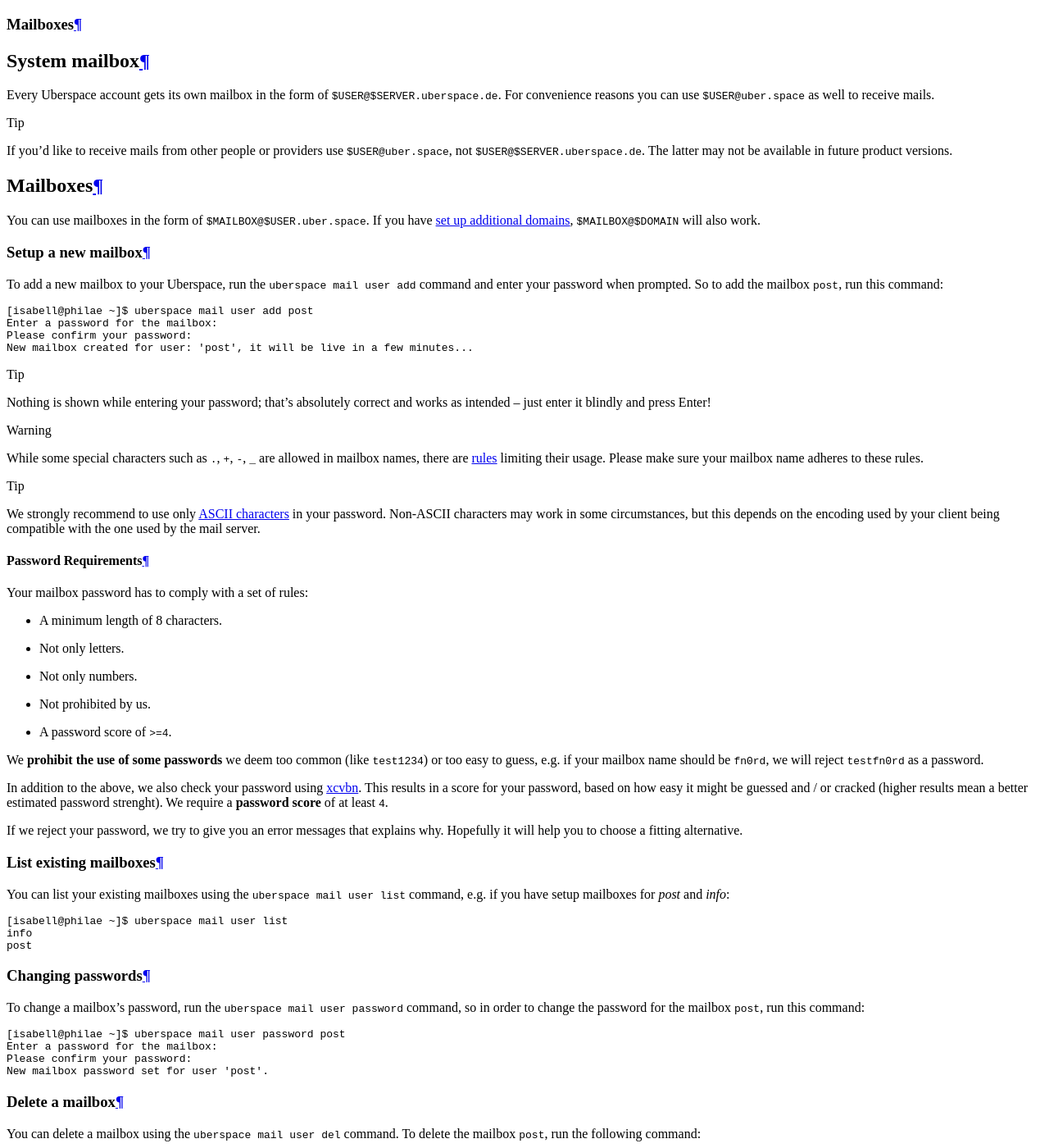
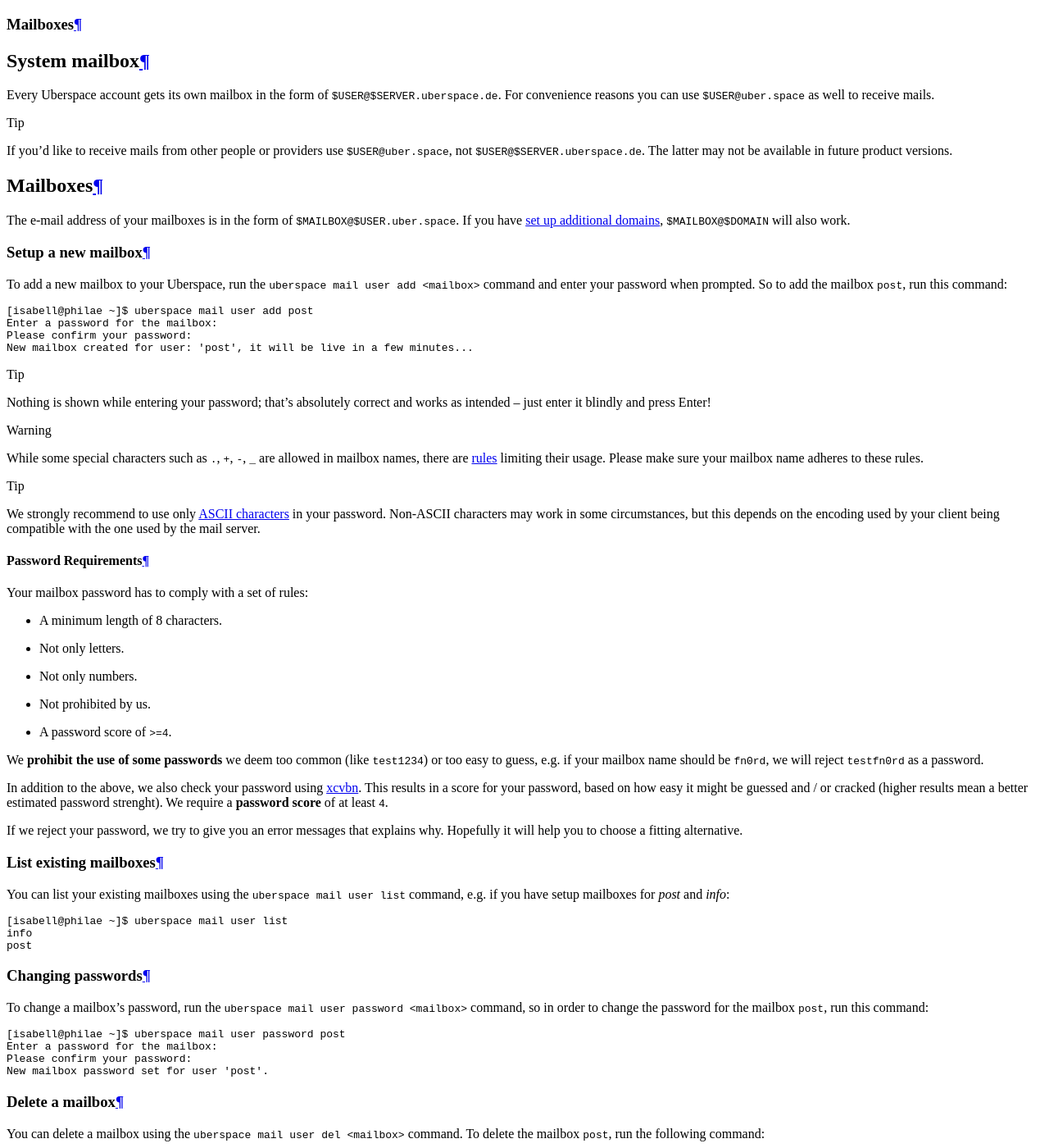
Before and after one commit to Uberspace/manual, a Sphinx documentation site: the page built from source/mail-mailboxes.rst, in a window 1280 px wide and 1400 px high, scrolled down 1755 px. Shown: the whole window at 82% size. Built offline with Sphinx 7.4.7 and the Read the Docs theme 2.0.0, drawn with Linux system fonts in a browser that asks for light colours; pages that are not in the unit, such as notebooks, are missing from menus.

Commit message:
Update mail-mailboxes.rst
I was very confused about how to user bla@mydomain as mailbox in the migration to U7.
So I tried to fix the part in "Mailboxes" that confused me most.

```diff
--- a/source/mail-mailboxes.rst
+++ b/source/mail-mailboxes.rst
@@ -16,12 +16,12 @@
 Mailboxes
 =========
 
-You can use mailboxes in the form of ``$MAILBOX@$USER.uber.space``. If you have :ref:`set up additional domains <mail-domains>`, ``$MAILBOX@$DOMAIN`` will also work.
+The e-mail address of your mailboxes is in the form of ``$MAILBOX@$USER.uber.space``. If you have :ref:`set up additional domains <mail-domains>`, ``$MAILBOX@$DOMAIN`` will also work.
 
 Setup a new mailbox
 -------------------
 
-To add a new mailbox to your Uberspace, run the ``uberspace mail user add`` command and enter your password when prompted. So to add the mailbox ``post``, run this command:
+To add a new mailbox to your Uberspace, run the ``uberspace mail user add <mailbox>`` command and enter your password when prompted. So to add the mailbox ``post``, run this command:
 
 .. code-block:: bash
 
@@ -70,7 +70,7 @@
 Changing passwords
 ------------------
 
-To change a mailbox's password, run the ``uberspace mail user password`` command, so in order to change the password for the mailbox ``post``, run this command:
+To change a mailbox's password, run the ``uberspace mail user password <mailbox>`` command, so in order to change the password for the mailbox ``post``, run this command:
 
 .. code-block:: bash
 
@@ -82,7 +82,7 @@
 Delete a mailbox
 ----------------
 
-You can delete a mailbox using the ``uberspace mail user del`` command. To delete the mailbox ``post``, run the following command:
+You can delete a mailbox using the ``uberspace mail user del <mailbox>`` command. To delete the mailbox ``post``, run the following command:
 
 .. code-block:: bash
 
```
